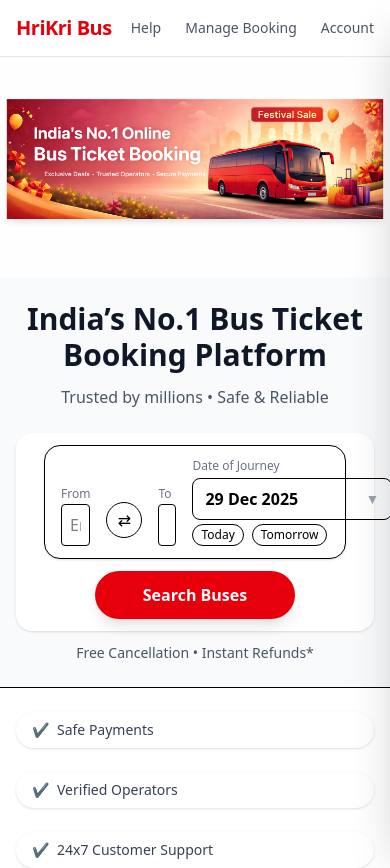
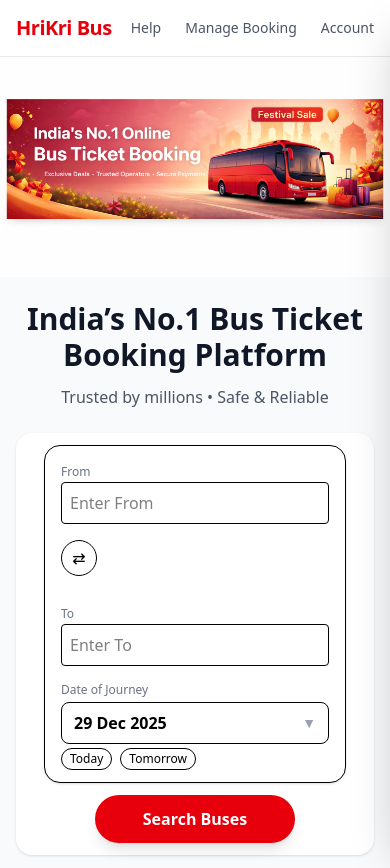
Before and after one commit to anmolbansal08/bus-booking-mern, a React (Vite) app in the folder frontend-vite/: page / in a window 390 px wide. Shown: the top 868 px of the page. Built offline with nearby package versions, Linux system fonts and the light colour scheme.

Commit message:
handle search pill responsiveness

```diff
--- a/frontend-vite/src/pages/Search.jsx
+++ b/frontend-vite/src/pages/Search.jsx
@@ -113,7 +113,7 @@
       <div className="bg-white rounded-2xl shadow p-3">
               {/* MAIN SEARCH PILL */}
 <div className="max-w-5xl mx-auto px-4">
-  <div className="flex items-end gap-4 border rounded-2xl bg-white shadow px-4 py-3">
+<div className="flex flex-col md:flex-row md:items-end gap-4 border rounded-2xl bg-white shadow px-4 py-3">
 
     {/* FROM */}
     <div className="flex-1">
```
